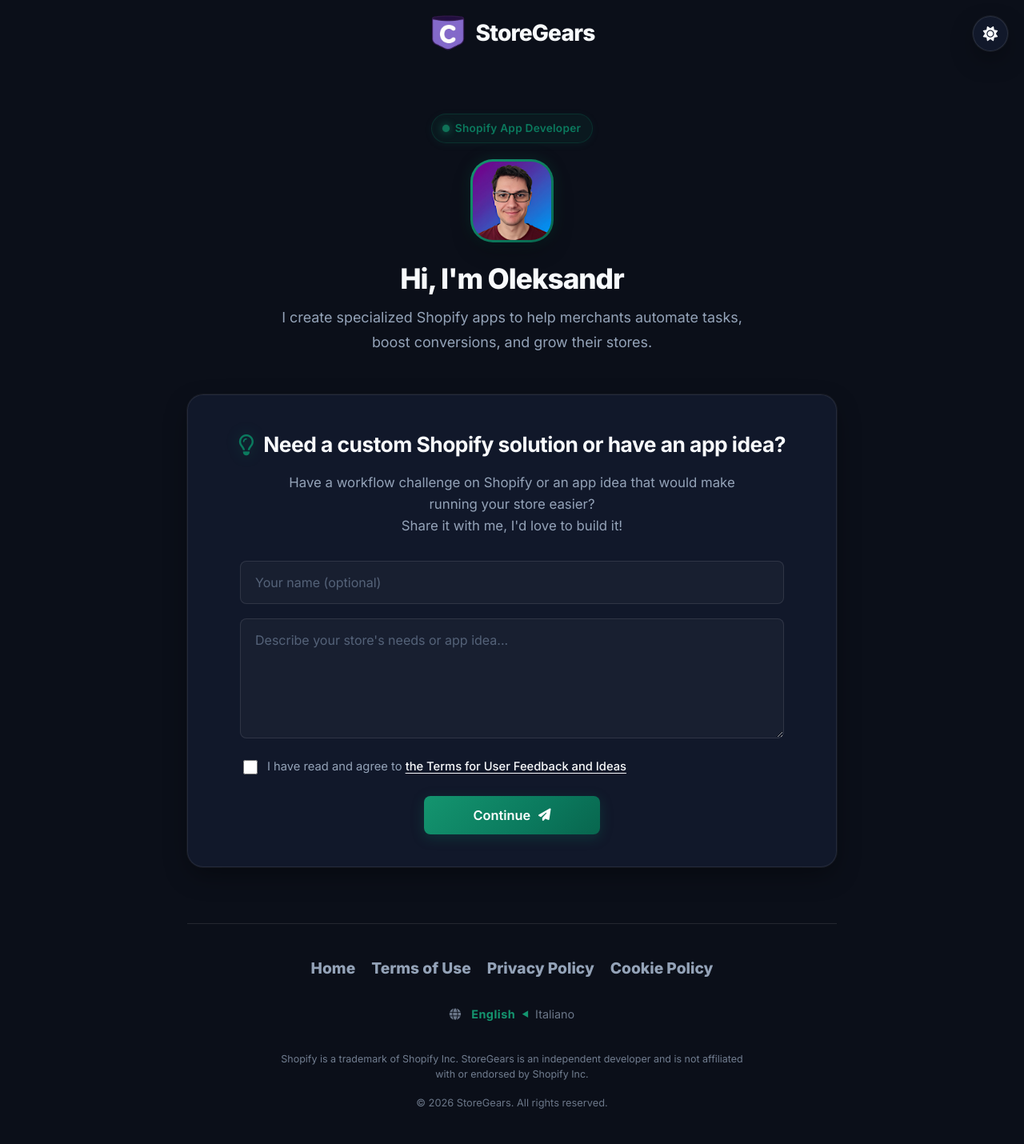
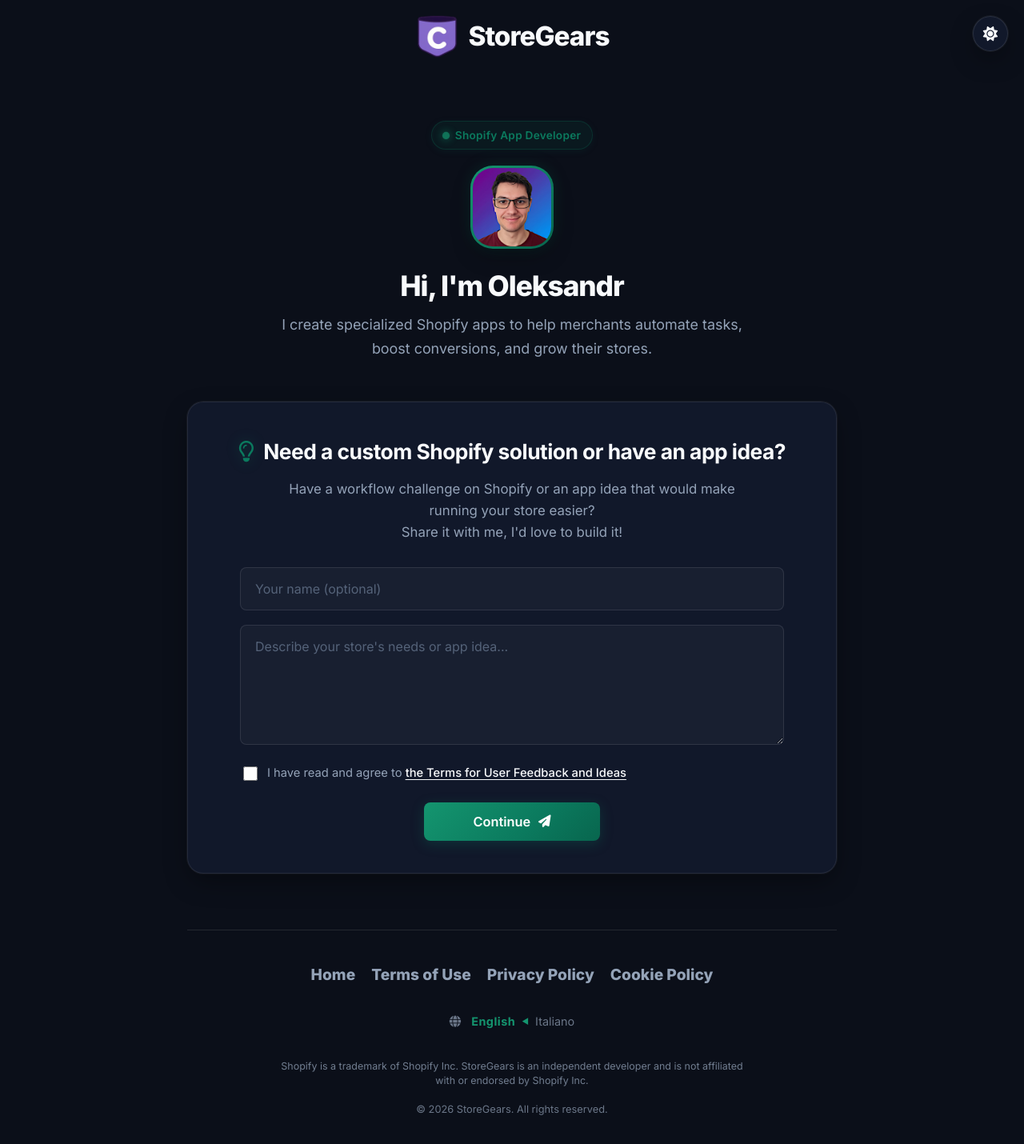
Before and after one commit to digitalcreat0r/sitoweb_storegears, a Jekyll site: the page built from index.html, in a window 1280 px wide. Shown: the whole page at 80% size. Built offline with Jekyll 4.4.1, drawn with Linux system fonts in a browser that asks for light colours.

Commit message:
aumento dimensioni header del 30%

```diff
--- a/_sass/_header.scss
+++ b/_sass/_header.scss
@@ -26,7 +26,7 @@
     gap: clamp(8px, 2.5vw, 12px);
     text-decoration: none;
     color: var(--text-main);
-    font-size: clamp(1.375rem, 6.05vw, 1.76rem);
+    font-size: clamp(1.625rem, 7.15vw, 2.08rem);
     font-weight: 800;
     letter-spacing: -0.03em;
     white-space: nowrap;
@@ -40,7 +40,7 @@
 }
 
 .logo-img {
-    height: clamp(37px, 8.8vw, 46px);
+    height: clamp(44px, 10.4vw, 55px);
     width: auto;
     border-radius: 8px;
     flex-shrink: 0;
```
